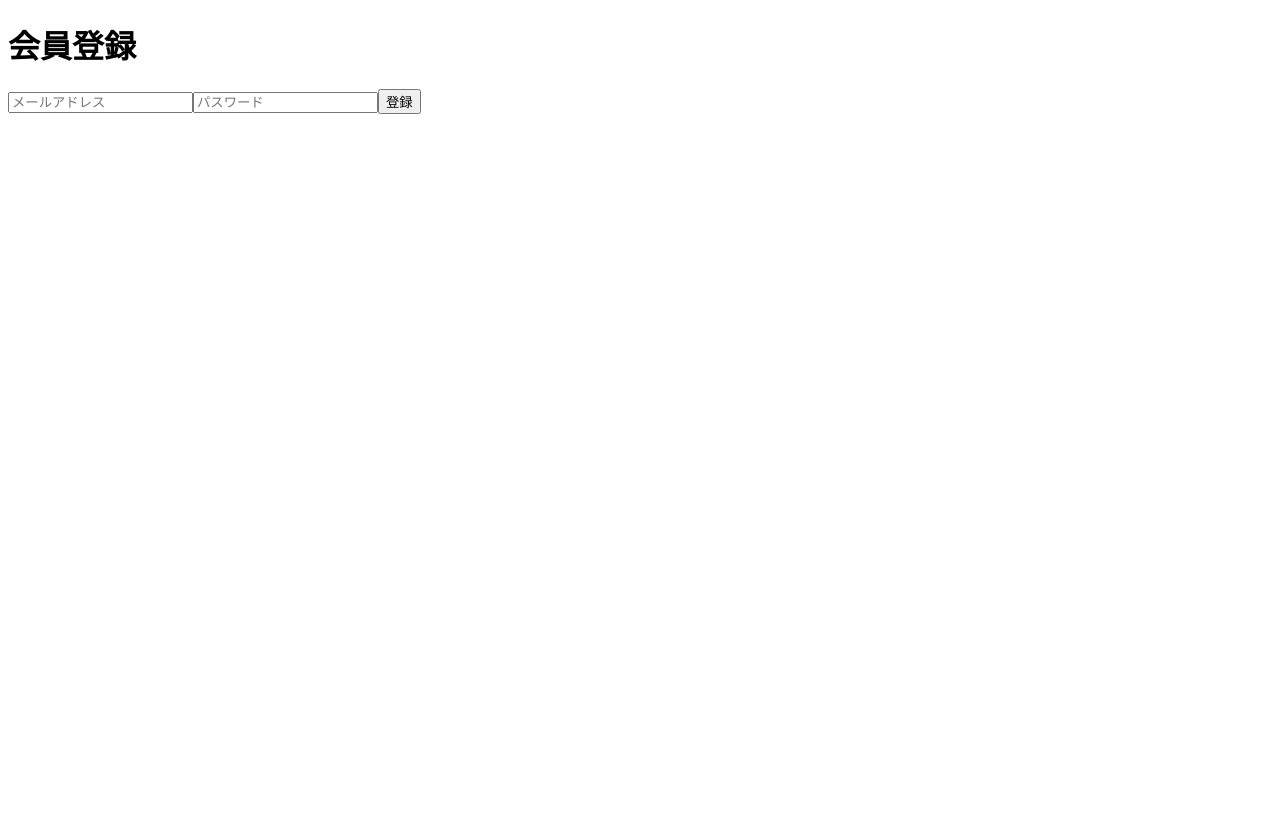
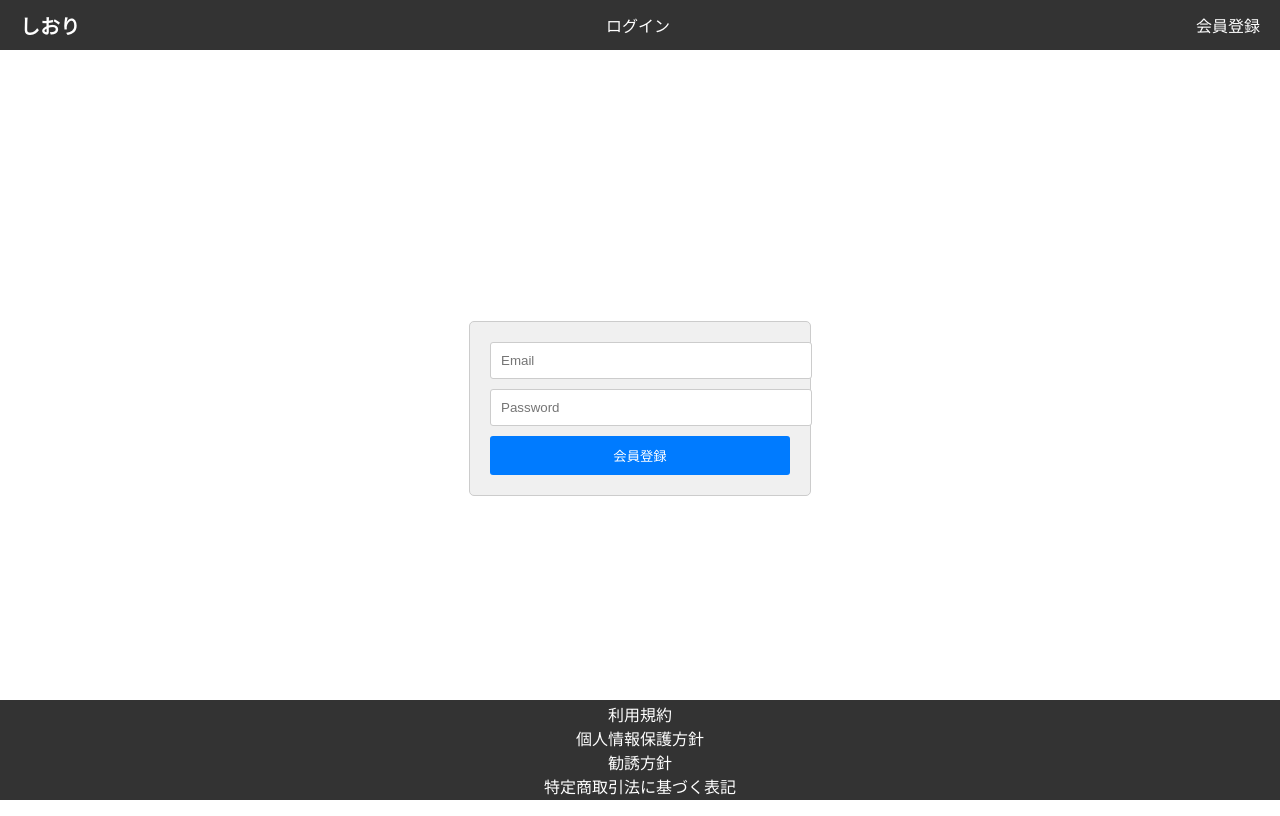
Before and after one commit to satou-yosiyuki/siori, a Next.js app: page /signup in a window 1280 px wide. Built offline with nearby package versions, Linux system fonts and the light colour scheme; no server answers.

Commit message:
Login SignUp Component Separate

```diff
--- /dev/null
+++ b/components/Common/index.tsx
@@ -0,0 +1,41 @@
+import React, { FormEventHandler } from "react";
+import styles from "./style.module.scss";
+
+interface FormProps {
+  onSubmit: (email: string, password: string) => Promise<void>;
+  text: string;
+}
+
+const Form: React.FC<FormProps> = (props) => {
+  const { onSubmit, text } = props;
+
+  const [email, setEmail] = React.useState<string>("");
+  const [password, setPassword] = React.useState<string>("");
+
+  return (
+    <div>
+      <div className={styles.container}>
+        <form
+          className={styles.form}
+          onSubmit={() => onSubmit(email, password)}
+        >
+          <input
+            type="email"
+            placeholder="Email"
+            value={email}
+            onChange={(e) => setEmail(e.target.value)}
+          />
+          <input
+            type="password"
+            placeholder="Password"
+            value={password}
+            onChange={(e) => setPassword(e.target.value)}
+          />
+          <button type="submit">{text}</button>
+        </form>
+      </div>
+    </div>
+  );
+};
+
+export default Form;
--- a/pages/signup.tsx
+++ b/pages/signup.tsx
@@ -1,31 +1,24 @@
-import { useState } from "react";
-import { createUserWithEmailAndPassword } from "firebase/auth";
+import Form from "../components/Common";
+import Footer from "../components/Footer";
+import Header from "../components/Header";
+import SignUpForm from "../components/SignUp";
 import { registerUser } from "../lib/firebase";
 
-export default function SignUp() {
-  const [email, setEmail] = useState("");
-  const [password, setPassword] = useState("");
-
-  const handleSignUp = async () => {
+const SignUp: React.FC = () => {
+  /**
+   * 会員登録処理
+   */
+  const handleSignUp = async (email: string, password: string) => {
     await registerUser(email, password);
   };
 
   return (
     <div>
-      <h1>会員登録</h1>
-      <input
-        type="email"
-        placeholder="メールアドレス"
-        value={email}
-        onChange={(e) => setEmail(e.target.value)}
-      />
-      <input
-        type="password"
-        placeholder="パスワード"
-        value={password}
-        onChange={(e) => setPassword(e.target.value)}
-      />
-      <button onClick={handleSignUp}>登録</button>
+      <Header />
+      <Form onSubmit={handleSignUp} text={"会員登録"} />
+      <Footer />
     </div>
   );
-}
+};
+
+export default SignUp;
```
Also changed, not shown: pages/login.tsx (+5 -25 lines), components/Common/style.module.scss (renamed from pages/style.module.scss).
